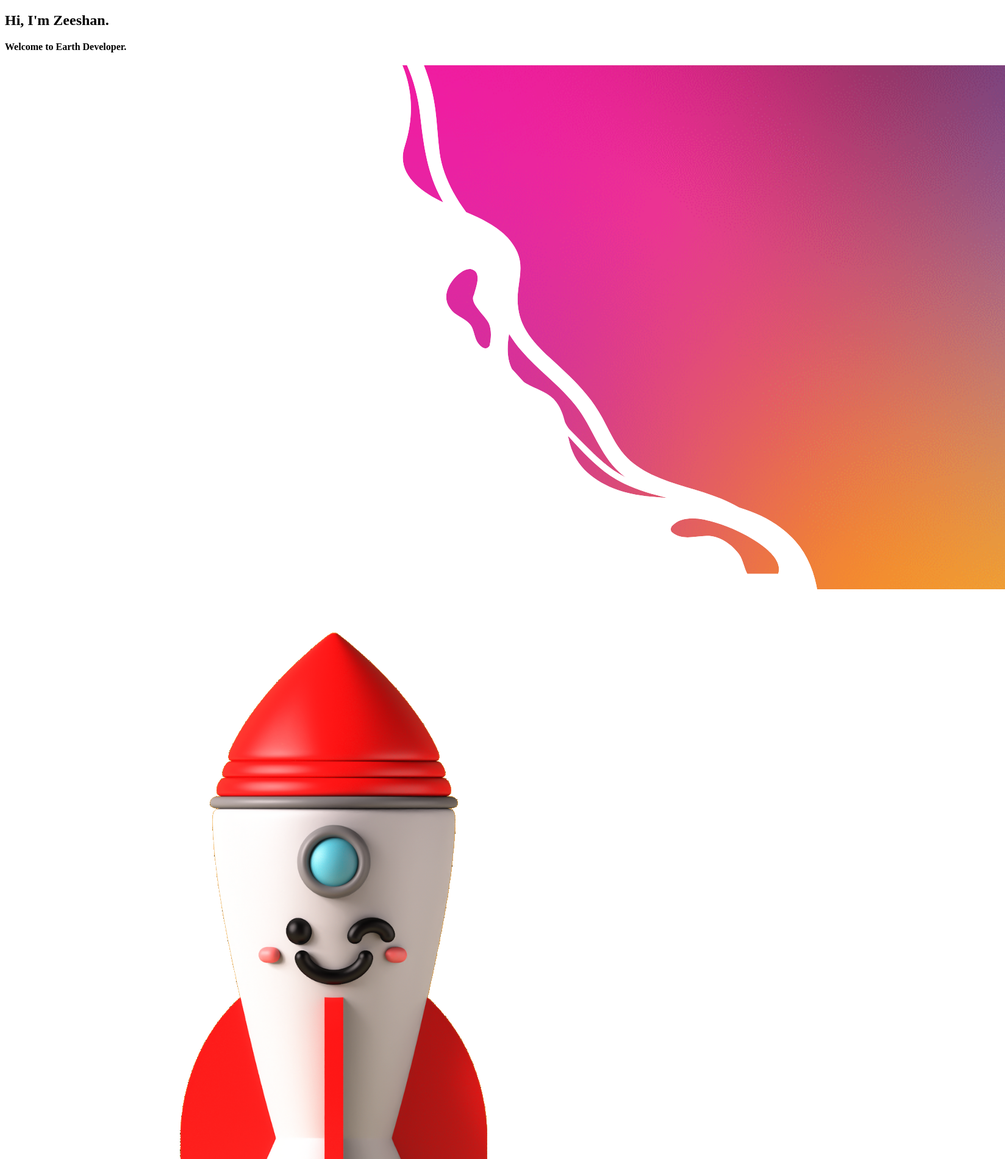
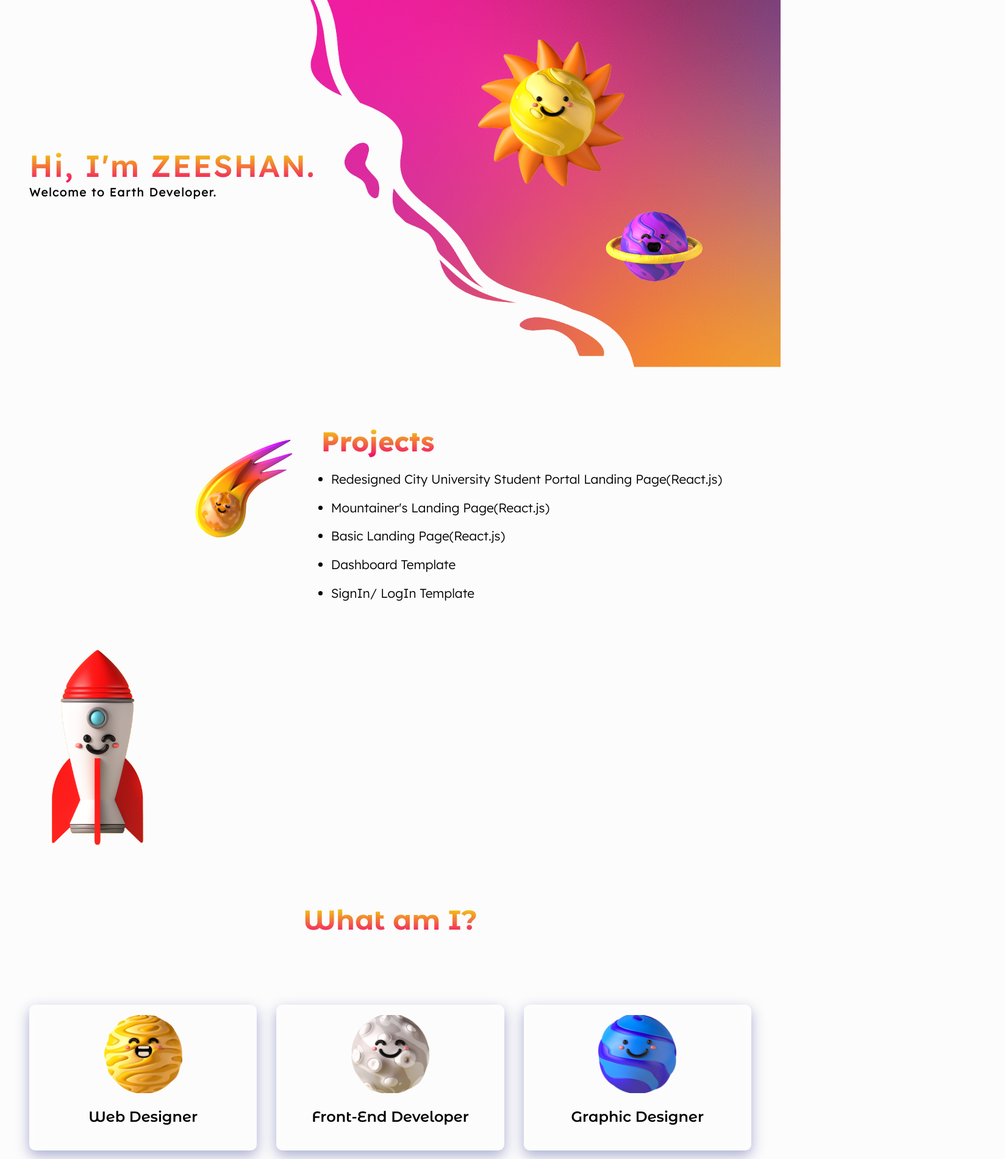
Before and after one commit to MohammadZeeshanQ/parallax-website, a plain HTML site: page index.html in a window 1280 px wide. Shown: the top 1900 px of the page at 61% size, 1648 px wide, since content can reach past the window. Drawn offline with nearby package versions, Linux system fonts and the light colour scheme.

Commit message:
rellax added

```diff
--- /dev/null
+++ b/assets/css/index.css
@@ -0,0 +1,221 @@
+@font-face {
+  font-family: Lex-Reg;
+  src: url("../fonts/Lexend-Regular.ttf");
+}
+
+@font-face {
+  font-family: Lex-SemiBold;
+  src: url("../fonts/Lexend-SemiBold.ttf");
+}
+
+@font-face {
+  font-family: Lex-Bold;
+  src: url("../fonts/Lexend-Bold.ttf");
+}
+
+@font-face {
+  font-family: Mont-Reg;
+  src: url("../fonts/MontserratAlternates-Regular.ttf");
+}
+
+@font-face {
+  font-family: Mont-SemiBold;
+  src: url("../fonts/MontserratAlternates-SemiBold.ttf");
+}
+
+@font-face {
+  font-family: Mont-Bold;
+  src: url("../fonts/MontserratAlternates-Bold.ttf");
+}
+
+* {
+  box-sizing: border-box;
+  padding: 0;
+  margin: 0;
+}
+
+body {
+  background-color: #fcfcfc;
+  max-width: 100vw;
+}
+
+section {
+  position: relative;
+}
+
+/*
+ */
+/*  INTRO SECTION */
+
+.intro-container {
+  max-width: 100vw;
+}
+.intro-wrapper {
+  position: relative;
+}
+
+.intro-div-text {
+  padding: 15em 5em 20em 3em;
+}
+
+.intro-header {
+  font-family: Lex-SemiBold;
+  letter-spacing: 2px;
+  font-size: 50px;
+
+  background: -webkit-linear-gradient(rgb(243, 239, 0), rgb(243, 0, 113));
+  -webkit-background-clip: text;
+  -webkit-text-fill-color: transparent;
+}
+
+.intro-subheader {
+  font-family: Lex-Reg;
+  letter-spacing: 2px;
+}
+
+.intro-sun-image {
+  position: absolute;
+  top: 10%;
+  right: 20%;
+  width: 15em;
+}
+
+.intro-saturn-image {
+  position: absolute;
+  top: 50%;
+  right: 10%;
+  width: 10em;
+}
+
+.intro-background-image {
+  position: absolute;
+  top: 0;
+  left: 0;
+  width: 100%;
+  height: 100%;
+  object-fit: color;
+  z-index: -5;
+}
+
+/*
+ */
+/*  PROJECT SECTION */
+.project-container {
+  position: relative;
+  width: 100vw;
+}
+.project-wrapper {
+  display: flex;
+  justify-content: flex-end;
+}
+.project-text-div {
+  padding: 3em 6em 25em 1em;
+}
+.project-ul {
+  list-style-type: disc;
+  margin-left: 1em;
+}
+.project-links {
+  text-decoration: none;
+  color: #000;
+}
+
+.project-links:hover {
+  text-decoration: underline;
+}
+
+.project-div-header {
+  font-family: Lex-Bold;
+  font-size: 2.8em;
+
+  background: -webkit-linear-gradient(rgb(243, 239, 0), rgb(243, 0, 113));
+  -webkit-background-clip: text;
+  -webkit-text-fill-color: transparent;
+}
+.project-li-text {
+  font-family: Lex-Reg;
+  font-size: 1.3em;
+  margin-top: 1em;
+}
+
+.project-rocket-image {
+  position: absolute;
+  bottom: 0;
+  left: 0;
+  width: 20em;
+  z-index: -2;
+}
+.project-ShootStar-image {
+  position: absolute;
+  top: 10%;
+  left: 25%;
+  width: 10em;
+  z-index: -2;
+}
+
+/*
+ */
+/* ABOUT ME SECTION */
+
+.aboutMe-wrapper {
+  padding: 6em 2em;
+}
+.aboutMe-grid {
+  display: grid;
+  grid-template-columns: repeat(3, 1fr);
+}
+.aboutMe-main-header {
+  font-family: Mont-Bold;
+  text-align: center;
+  font-size: 2.8em;
+
+  background: -webkit-linear-gradient(rgb(243, 239, 0), rgb(243, 0, 113));
+  -webkit-background-clip: text;
+  -webkit-text-fill-color: transparent;
+}
+.aboutMe-grid {
+  margin-top: 6em;
+}
+.aboutMe-gridItem {
+  display: flex;
+  flex-direction: column;
+  align-items: center;
+  margin: 1em;
+  padding: 1em;
+
+  background: rgba(255, 255, 255, 0.15);
+  box-shadow: 0 8px 22px 0 rgba(31, 38, 135, 0.37);
+  backdrop-filter: blur(5px);
+  -webkit-backdrop-filter: blur(20px);
+  border-radius: 10px;
+  border: 1px solid rgba(255, 255, 255, 0.18);
+}
+
+.aboutMe-gridItem:hover {
+  transform: scale(1.05);
+  transition: 0.4s ease all;
+}
+
+.aboutMe-planet-image {
+  width: 8em;
+}
+.aboutMe-header {
+  font-family: Mont-SemiBold;
+  padding: 1em 0;
+}
+
+/*
+ */
+/* Footer Section */
+.footer-container {
+  background-color: #f6d327;
+  background-image: linear-gradient(315deg, #f6d327 0%, #de4daa 74%);
+}
+.social-div {
+  padding: 2em;
+  text-align: center;
+}
+.footer-icon-image {
+  width: 2.5em;
+  margin: 0.5em;
+}
--- a/index.html
+++ b/index.html
@@ -5,6 +5,7 @@
     <meta http-equiv="X-UA-Compatible" content="IE=edge">
     <meta name="viewport" content="width=device-width, initial-scale=1.0">
     <meta name='description' content="Front end developer from planet earth, looking forward to grow and learn more.">
+    <link rel="stylesheet" href="./assets/css/index.css">
     <title>Earth Dev | Zeeshan</title>
 </head>
 <body>
@@ -12,11 +13,13 @@
     <!-- Top Intro section -->
     <section >
         <div class="intro-container">
-            <div class="intro-wrapper">
-                <div class="intro-div-text">
-                    <h2>Hi, I'm Zeeshan.</h2>
-                    <h4>Welcome to Earth Developer.</h4>
+            <div class="intro-wrapper" >
+                <div class="intro-div-text rellax" data-rellax-speed="-7">
+                    <h1 class='intro-header' >Hi, I'm ZEESHAN.</h1>
+                    <h3 class='intro-subheader'>Welcome to Earth Developer.</h3>
                 </div>
+                <img src="./assets/images/Sun.png" alt="Bright Sun" class="intro-sun-image rellax"/>
+                <img src="./assets/images/Saturn.png" alt="Bright Sun" class="intro-saturn-image rellax"/>
                 <img src="./assets/images/PinkWave.png" alt="Pink water Waves" class="intro-background-image"/>
             </div>
         </div>
@@ -26,24 +29,67 @@
     <section >
         <div class="project-container">
             <div class="project-wrapper">
-
+                <div class="project-text-div">
+                    <h2 class="project-div-header">Projects</h2>
+                    <ul class='project-ul'>
+                        <a href='#' class='project-links'><li class='project-li-text'>Redesigned City University Student Portal Landing Page(React.js)</li></a>
+                        <a href='#' class='project-links'><li class='project-li-text'>Mountainer's Landing Page(React.js)</li></a>
+                        <a href='#' class='project-links'><li class='project-li-text'>Basic Landing Page(React.js)</li></a>
+                        <a href='#' class='project-links'><li class='project-li-text'>Dashboard Template</li></a>
+                        <a href='#' class='project-links'><li class='project-li-text'>SignIn/ LogIn Template</li></a>
+                    </ul>
+                </div>
             </div>
-            <img src="./assets/images/Rocket.png" alt="Space rocket" class="project-rocket-image"/>
-            <img src="./assets/images/ShootingStart.png" alt="Shooting star" class="project-rocket-image"/>
+            <img src="./assets/images/Rocket.png" alt="Space rocket" class="project-rocket-image rellax" data-rellax-speed="2"/>
+            <img src="./assets/images/ShootingStart.png" alt="Shooting star" class="project-ShootStar-image rellax" data-rellax-speed="-2"/>
         </div>
     </section>
 
     <!-- About Me Section -->
     <section >
+        <div class="aboutMe-container">
+            <div class="aboutMe-wrapper">
+                <h1 class='aboutMe-main-header'>What am I?</h1>
+                <div class="aboutMe-grid">
 
+                    <div class="aboutMe-gridItem rellax" data-rellax-speed='-0.3'>
+                       <img src="./assets/images/Jupiter.png" class="aboutMe-planet-image" />
+                       <h2 class='aboutMe-header'>Web Designer</h2>
+                    </div>
+
+                    <div class="aboutMe-gridItem">
+                        <img src="./assets/images/Mercury.png" class="aboutMe-planet-image" />
+                        <h2 class='aboutMe-header'>Front-End Developer</h2>
+                     </div>
+
+                     <div class="aboutMe-gridItem rellax" data-rellax-speed="0.3">
+                        <img src="./assets/images/Venus.png" class="aboutMe-planet-image" />
+                        <h2 class='aboutMe-header'>Graphic Designer</h2>
+                     </div>
+
+                </div>
+            </div>
+        </div>
     </section>
+
+    <script src="https://cdn.jsdelivr.net/gh/dixonandmoe/rellax@master/rellax.min.js"></script>
+
+    <script>
+        let rellax = new Rellax('.rellax');
+    </script>
 
 </body>
 
 <!-- Footer -->
 <footer>
     <div class="footer-container">
-
+        <div class="footer-wrapper">
+            <div class='social-div'>
+                    <img src="./assets/images/icons/facebook.png" class="footer-icon-image" alt="Facebook" />
+                    <img src="./assets/images/icons/linkedin.png" class="footer-icon-image"  alt="LinkedIn"/>
+                    <img src="./assets/images/icons/github.png" class="footer-icon-image" alt="Github">
+            </div>
+        </div>
     </div>
 </footer>
 </html>
```
Also changed, not shown: assets/images/icons/facebook.png (added), assets/images/icons/github.png (added), assets/images/icons/linkedin.png (added).
